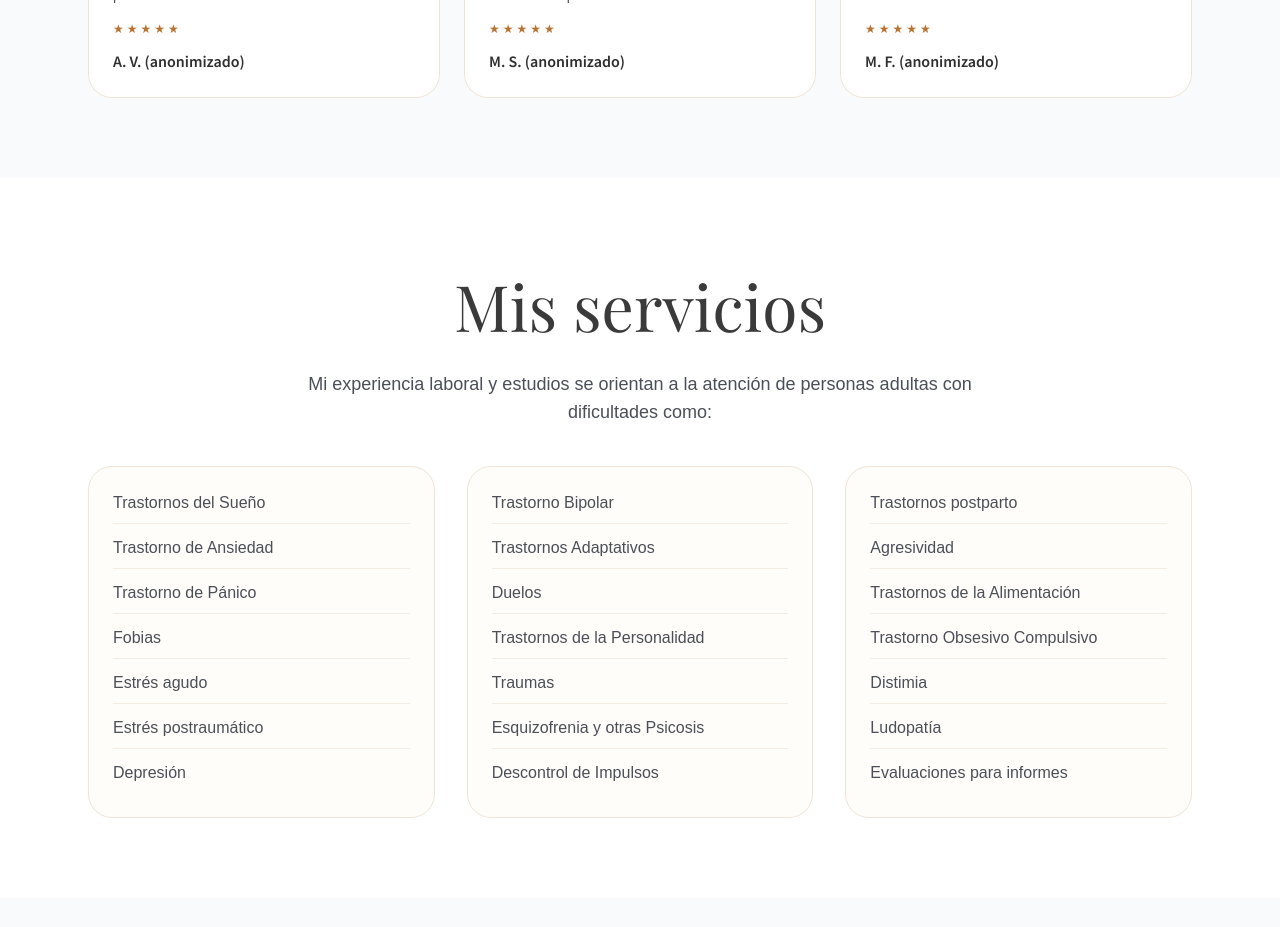
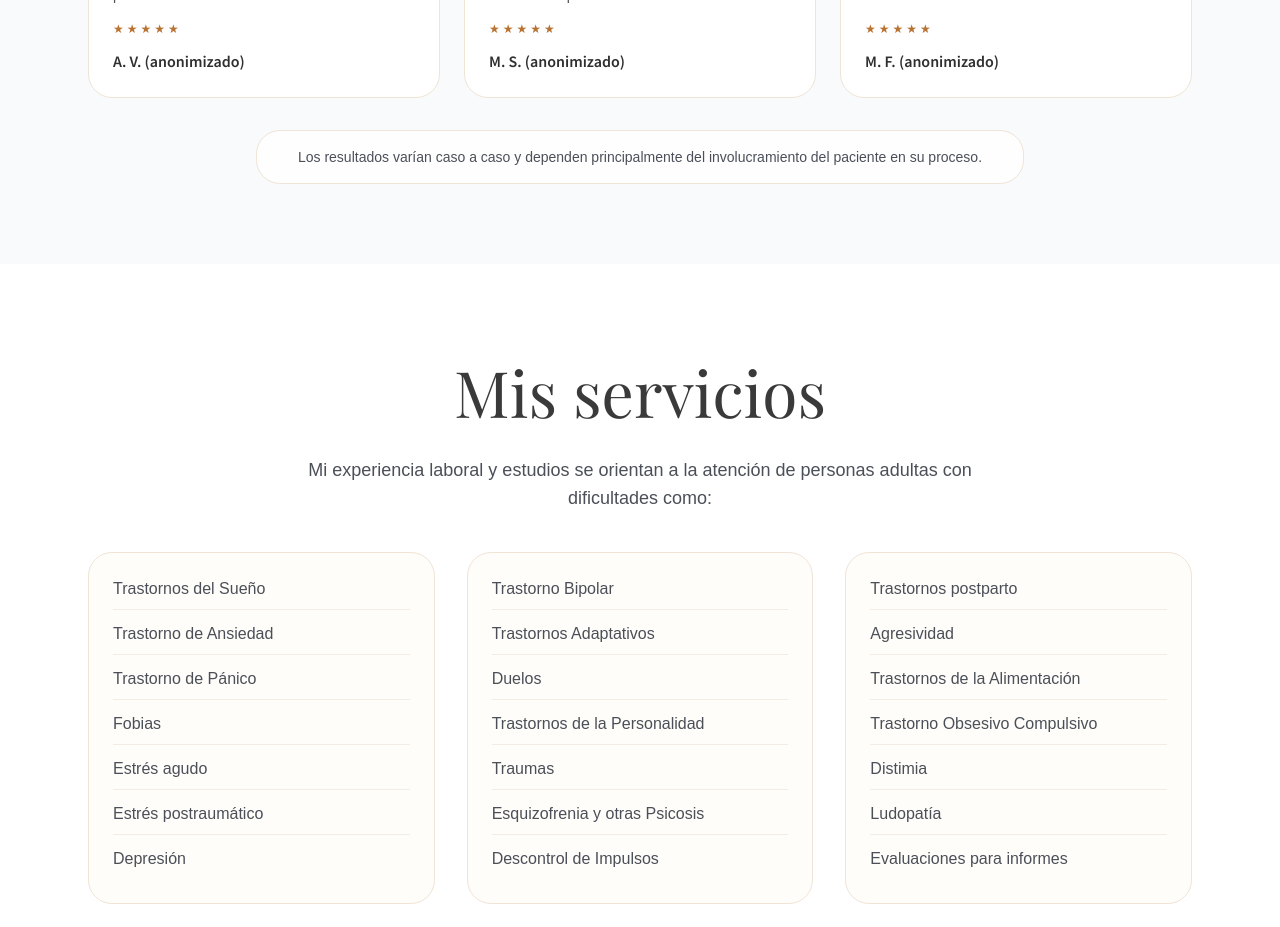
Before and after one commit to vitohbk/mipsiquiatra, a Next.js app: page / in a window 1280 px wide. Shown: the part 2440-3367 px from the top of the page. Built offline with nearby package versions, Linux system fonts and the light colour scheme; a web font is replaced by a local one.

Commit message:
Update landing-page.tsx

```diff
--- a/src/app/_components/landing-page.tsx
+++ b/src/app/_components/landing-page.tsx
@@ -219,6 +219,9 @@ export default function LandingPage({ heroTitle, hideHeader = false }: LandingPa
               </div>
             ))}
           </div>
+          <div className="mx-auto mt-8 max-w-3xl rounded-3xl border border-[#f0e4d6] bg-white/80 p-4 text-center text-sm text-[#4b4f58]">
+            Los resultados varían caso a caso y dependen principalmente del involucramiento del paciente en su proceso.
+          </div>
         </div>
       </section>
 
```
